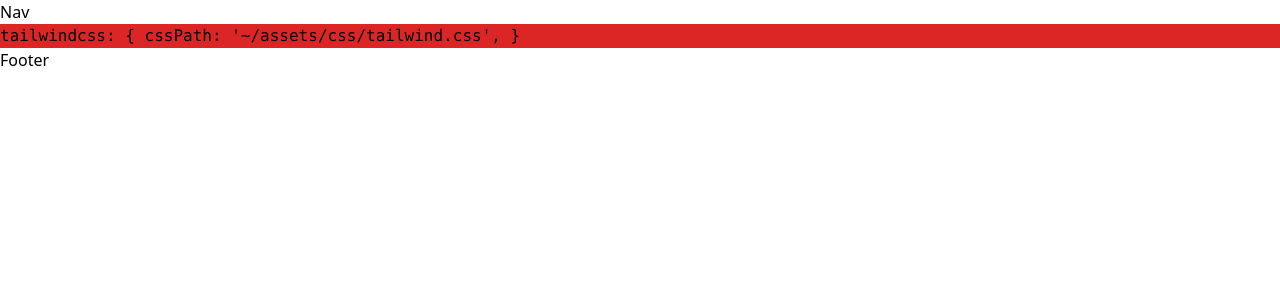
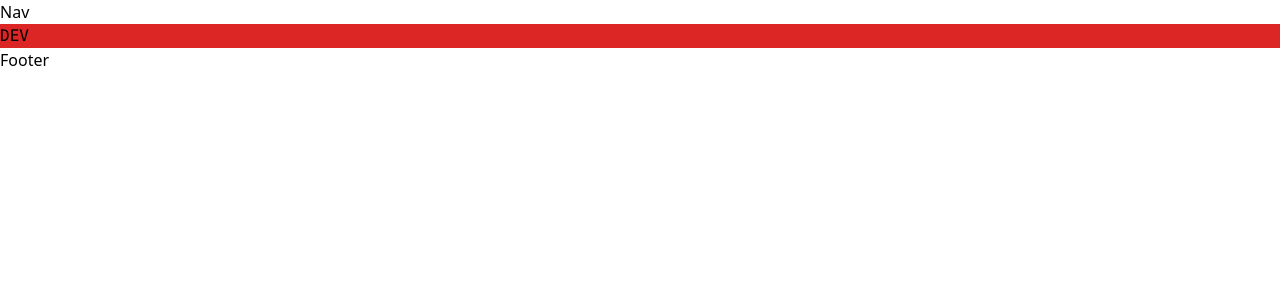
Before and after one commit to HEIG-COMEM/HEIG-VD_EcoC_Beau-Rivage, a Nuxt app: page / in a window 1280 px wide. Shown: the top 300 px of the page. Built offline with nearby package versions, Linux system fonts and the light colour scheme.

Commit message:
dev init

```diff
--- a/pages/index.vue
+++ b/pages/index.vue
@@ -1,9 +1,7 @@
 <script setup></script>
 
 <template>
-    <div class="bg-red-600 font-mono">
-        tailwindcss: { cssPath: '~/assets/css/tailwind.css', }
-    </div>
+    <div class="bg-red-600 font-mono">DEV</div>
 </template>
 
 <style scoped></style>
```
